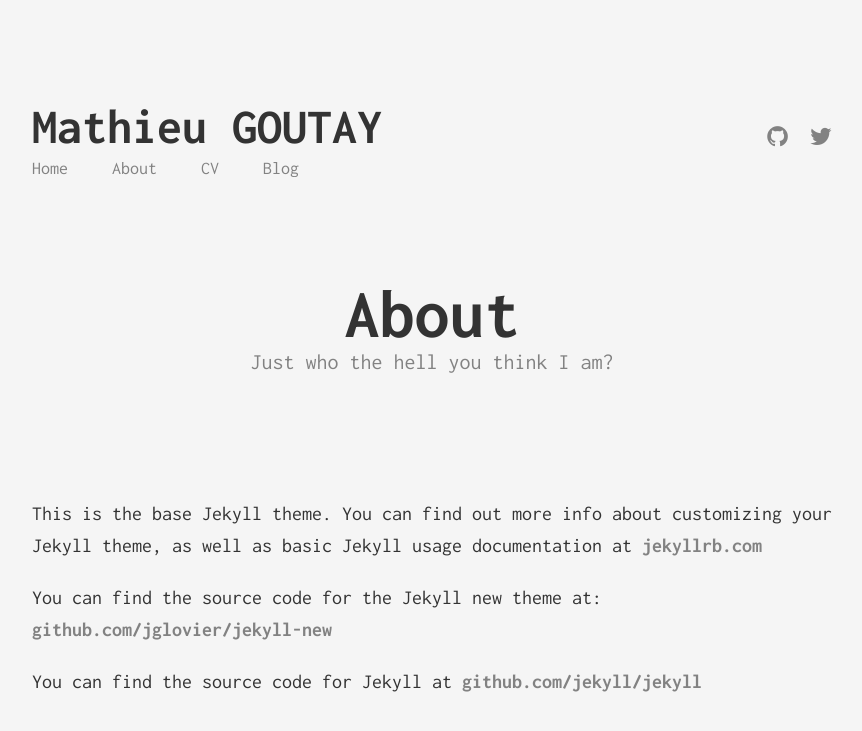
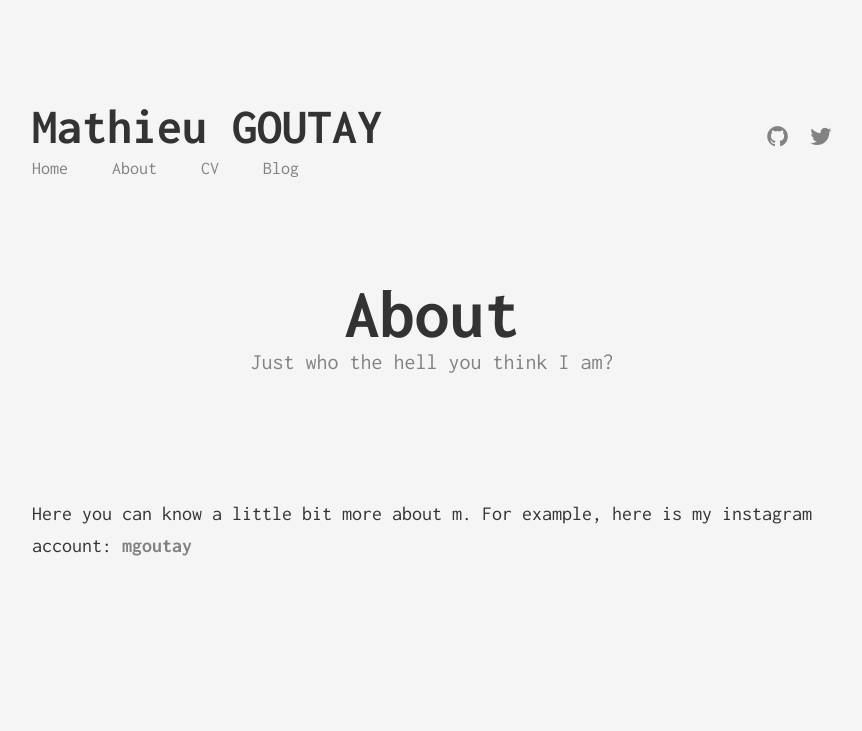
Before and after one commit to goutaymathieu/goutaymathieu.github.io, a Jekyll site: the page built from about.md, in a window 1280 px wide. Shown: the top 731 px of the page, without its empty margins (208-1070 px from the left). Built offline with Jekyll 4.4.1, drawn with Linux system fonts in a browser that asks for light colours.

Commit message:
Update about.md

```diff
--- a/about.md
+++ b/about.md
@@ -5,8 +5,5 @@
 permalink: /about/
 ---
 
-This is the base Jekyll theme. You can find out more info about customizing your Jekyll theme, as well as basic Jekyll usage documentation at [jekyllrb.com](http://jekyllrb.com/)
-
-You can find the source code for the Jekyll new theme at: [github.com/jglovier/jekyll-new](https://github.com/jglovier/jekyll-new)
-
-You can find the source code for Jekyll at [github.com/jekyll/jekyll](https://github.com/jekyll/jekyll)
+Here you can know a little bit more about m.
+For example, here is my instagram account:  [mgoutay](https://www.instagram.com/mgoutay/)
```
